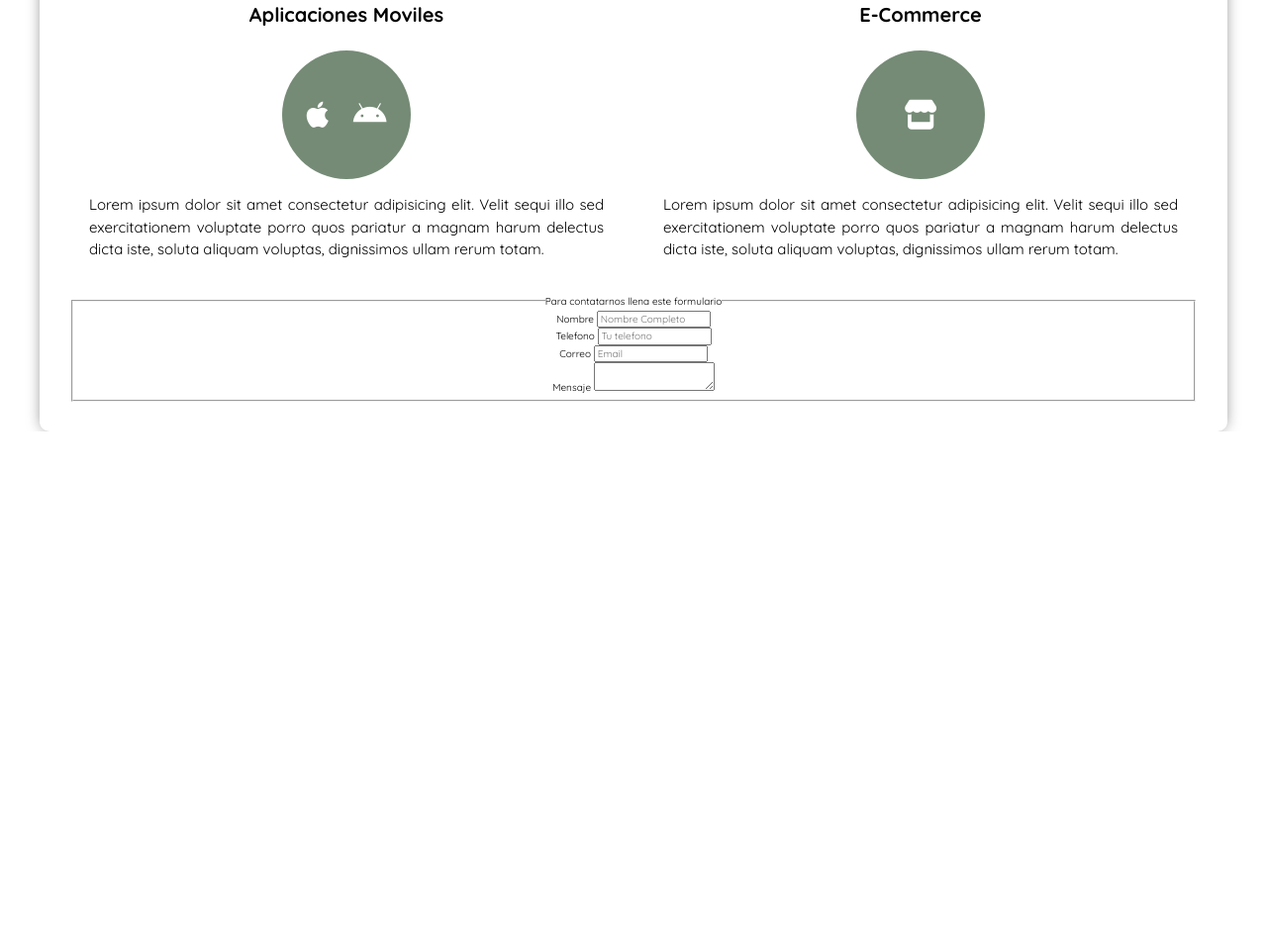
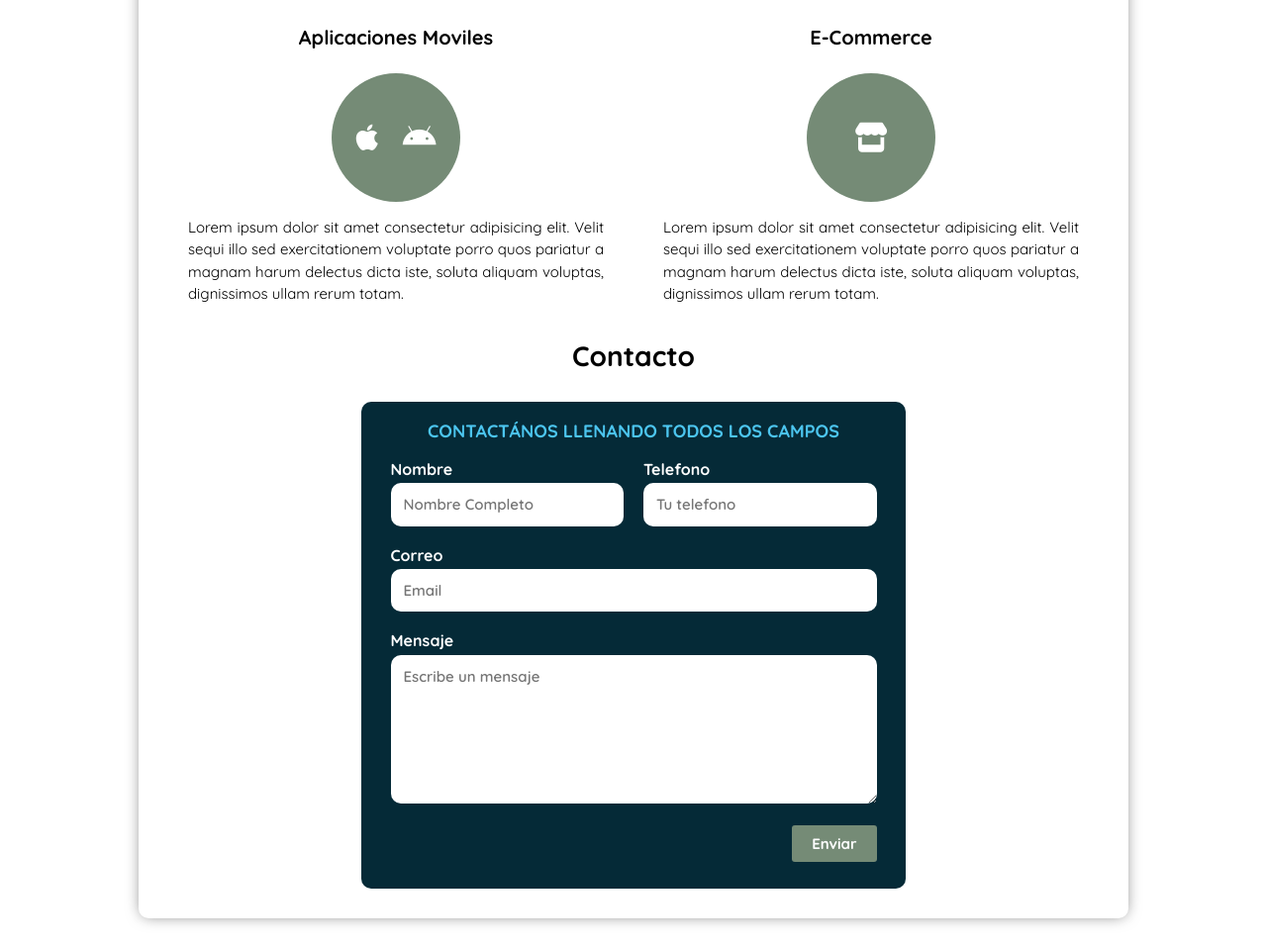
Before and after one commit to JesusG04/freelance, a website: page index.html in a window 1280 px wide. Shown: the part 1096-2054 px from the top of the page at 99% size. Before the commit the page ends 1532 px from the top, so only its background shows below. Drawn offline with Linux system fonts and the light colour scheme.

Commit message:
finalización de proyecto

```diff
--- a/index.html
+++ b/index.html
@@ -47,7 +47,7 @@
         </picture>
 
     </section>
-    <main  class="contenedor ">
+    <main  >
 
         <h2>Mis servicios</h2>
         <section class="servicios">
@@ -92,10 +92,11 @@
             </div>
 
         </section> <!-- termian la dection de servicios -->
+        <h2>Contacto</h2>
         <section>
             <form action="" class="formulario">
                 <fieldset>
-                    <legend>Para contatarnos llena este formulario</legend>
+                    <legend>Contactános llenando todos los campos </legend>
 
                     <div class="campos">
                         <div class="campo">
@@ -112,8 +113,13 @@
                         </div>
                         <div class="campo">
                             <label for="">Mensaje</label>
-                            <textarea class="input-text"></textarea>
+                            <textarea class="input-text" placeholder="Escribe un mensaje"></textarea>
                         </div>
+
+                    </div>
+
+                    <div class="flex alinear-derecha">
+                        <input type="submit" value="Enviar" class="boton">
                     </div>
                 </fieldset>
             </form>
--- a/src/scss/base/_globales.scss
+++ b/src/scss/base/_globales.scss
@@ -42,3 +42,9 @@ img{
     height: auto;
     display: block;
 }
+.alinear-derecha{
+    justify-content: flex-end;
+}
+.flex{
+    display: flex;
+}
--- /dev/null
+++ b/src/scss/layout/_formulario.scss
@@ -0,0 +1,81 @@
+@use 'base/mixins' as m;
+@use 'base/variables' as v;
+
+
+.formulario{
+    width: min( 55rem, 100%);
+    margin: 0 auto;
+    background-color: v.$tealMasOscuro;
+    height: auto;
+    padding: 2rem;
+    border-radius: 1rem;
+    fieldset{
+        border: none;
+    }
+    legend{
+        color: lighten(v.$tealMasOscuro, 50%);
+        font-size: 1.8rem;
+        font-weight: 700;
+        margin-bottom: 1.5rem;
+        text-transform: uppercase;
+    }
+
+    .campos{
+        color: v.$blanco;
+       @include m.tablet {
+            @include m.grid(2,2rem);
+            :nth-child(3),:nth-child(4){
+                grid-column: 1/3;
+            }
+       }
+    }
+}
+
+.campo{
+    @include m.tablet {
+        margin: 0;
+    }
+    margin-bottom: 2rem;
+
+    label{
+        display: block;
+        text-align: left;
+        font-weight: 700;
+        font-size: 1.6rem;
+        margin-bottom: .5rem;
+    }
+    input,textarea{
+        width: 100%;
+        padding: 1.3rem;
+        border-radius: 1rem;
+        font-size: 1.5rem;
+        border: none;
+        font-weight: 600;
+    }
+    textarea{
+        height: 15rem;
+
+    }
+
+}
+.boton{
+    width: 100%;
+    font-weight: 700;
+    background-color: v.$verdeMasOscuro;
+    border: none;
+    padding: 1rem;
+    font-size: 1.5rem;
+    color: v.$blanco;
+    border-radius: .3rem;
+    transition:  transform 0.2s ease-out;
+    &:hover{
+
+        cursor: pointer;
+        transform: scale(1.05);
+    }
+    @include m.tablet {
+        width: auto;
+        padding: 1rem 2rem;
+        margin-top: 2rem;
+    }
+}
--- a/src/scss/layout/_index.scss
+++ b/src/scss/layout/_index.scss
@@ -2,3 +2,4 @@
 @forward 'navegacion';
 @forward 'hero';
 @forward 'servicios';
+@forward 'formulario';
--- a/src/scss/layout/_servicios.scss
+++ b/src/scss/layout/_servicios.scss
@@ -8,6 +8,8 @@ main{
     text-align: center;
     border-radius: 1rem;
     padding: 3rem;
+    max-width: 100rem;
+    margin: 0 auto 3rem auto;
     h2{
         font-size: 2.8rem;
         margin-bottom: 3rem;
```
Also changed, not shown: build/css/app.css, build/img/goran-ivos-iOykDIkZLQw-unsplash.avif (deleted), build/img/goran-ivos-iOykDIkZLQw-unsplash.jpg (deleted), build/img/goran-ivos-iOykDIkZLQw-unsplash.webp (deleted), 1 other file.
